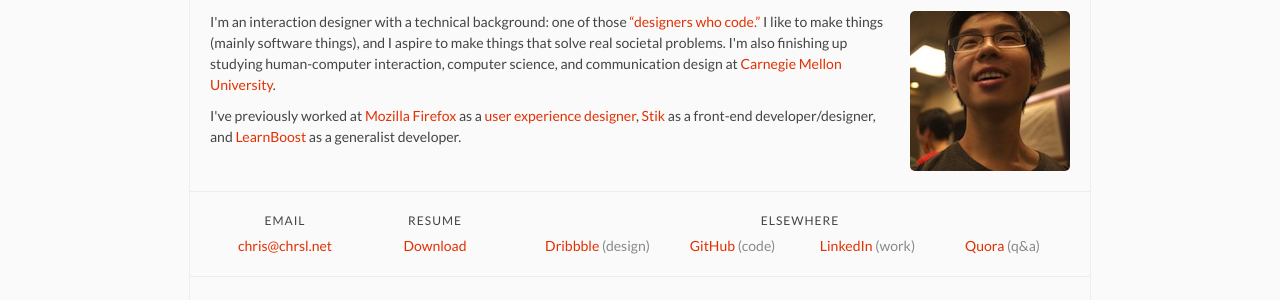
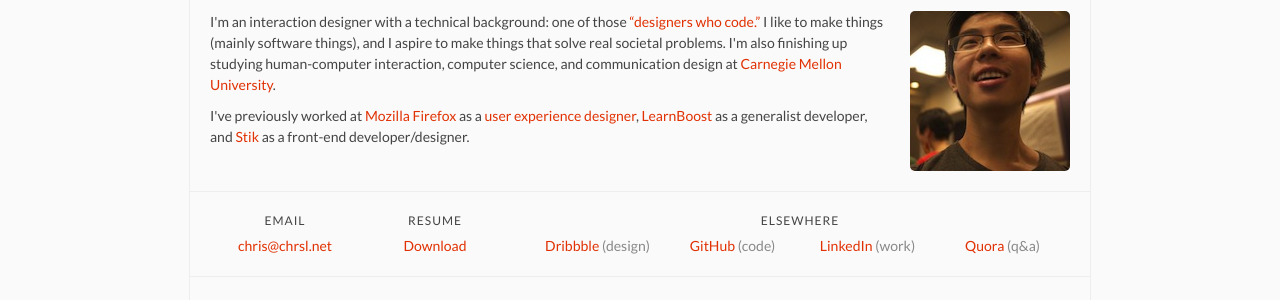
Before and after one commit to cleercode/cleercode.github.com, a Jekyll site: the page built from index.html, in a window 1280 px wide and 900 px high, scrolled down 1543 px. Shown: the part 541-841 px from the top of the window. Built offline with Jekyll 4.4.1, drawn with Linux system fonts in a browser that asks for light colours.

Commit message:
Switch 'about me' job order

```diff
--- a/_layouts/default.html
+++ b/_layouts/default.html
@@ -35,7 +35,7 @@
         <img src="/photo.jpg" alt="Chris Lee">
         <div id="description">
           <p>I'm an interaction designer with a technical background: one of those <a href="http://www.inc.com/garry-tan/the-great-value-of-the-designer-who-codes.html" target="_blank">&ldquo;designers who code.&rdquo;</a> I like to make things (mainly software things), and I aspire to make things that solve real societal problems. I'm also finishing up studying human-computer interaction, computer science, and communication design at <a href="http://www.cmu.edu/" target="_blank">Carnegie Mellon University</a>.</p>
-          <p>I've previously worked at <a href="http://www.mozilla.org/" target="_blank">Mozilla Firefox</a> as a <a href="http://blog.mozilla.org/ux/" target="_blank">user experience designer</a>, <a href="http://www.stik.com/" target="_blank">Stik</a> as a front-end developer/designer, and <a href="http://www.learnboost.com/" target="_blank">LearnBoost</a> as a generalist developer.</p>
+          <p>I've previously worked at <a href="http://www.mozilla.org/" target="_blank">Mozilla Firefox</a> as a <a href="http://blog.mozilla.org/ux/" target="_blank">user experience designer</a>, <a href="http://www.learnboost.com/" target="_blank">LearnBoost</a> as a generalist developer, and <a href="http://www.stik.com/" target="_blank">Stik</a> as a front-end developer/designer.</p>
         </div>
       </div>
       <div id="links">
```
